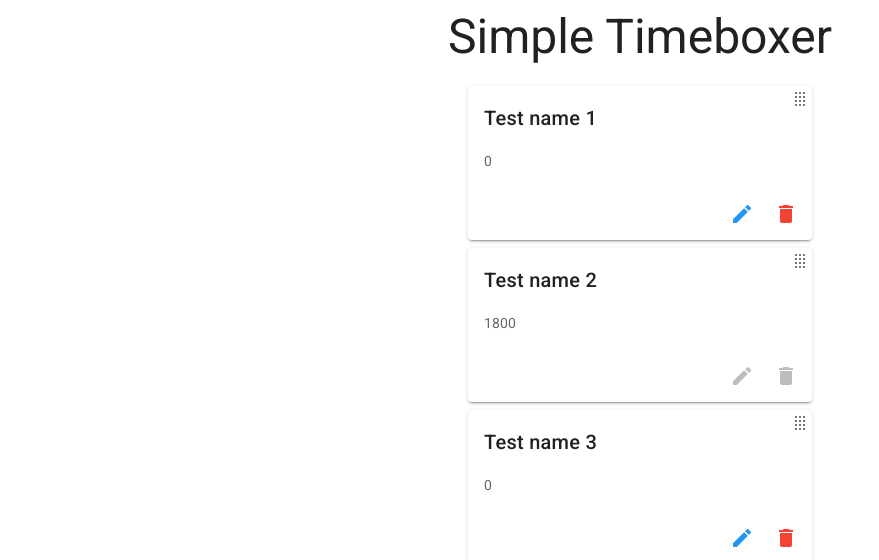
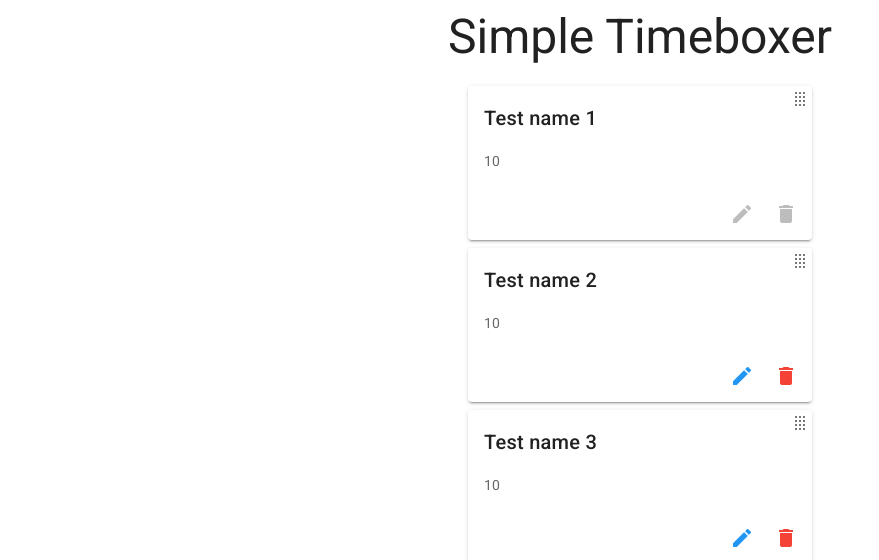
Before and after one commit to tchin25/timebox, a Nuxt app: page / in a window 1280 px wide. Shown: the top 560 px of the page, without its empty margins (0-879 px from the left). Built offline with nearby package versions, Linux system fonts and the light colour scheme.

Commit message:
timeboxes now correctly transfer active state to next timebox once finished

```diff
--- a/components/TimeboxCard.vue
+++ b/components/TimeboxCard.vue
@@ -7,7 +7,7 @@
       {{ title }}
     </v-card-title>
     <v-card-text>
-      {{remainingTime}}
+      {{ remainingTime }}
     </v-card-text>
     <v-card-actions>
       <v-spacer />
@@ -51,7 +51,7 @@
 
 <script>
 import moment from "moment";
-import statusEnum from "../assets/status"
+import statusEnum from "../assets/status";
 import { mapState, mapMutations } from "vuex";
 
 export default {
@@ -74,11 +74,18 @@ export default {
       timerInterval: null
     };
   },
+  mounted() {
+    this.remainingTime = this.duration;
+  },
   methods: {
     updateTimebox() {
       this.editing = false;
     },
-    ...mapMutations("timebox", ["UPDATE_TIMEBOX", "DELETE_TIMEBOX", "NEXT_TIMEBOX"])
+    ...mapMutations("timebox", [
+      "UPDATE_TIMEBOX",
+      "DELETE_TIMEBOX",
+      "NEXT_TIMEBOX"
+    ])
   },
   computed: {
     active() {
@@ -87,27 +94,51 @@ export default {
     ...mapState("timebox", ["currentTimeboxId", "status"])
   },
   watch: {
-    active: function(newVal, oldVal) {
-      if (newVal == true) {
+    active: function(newVal) {
+      if (newVal === true) {
         this.editing = false;
+      }
+    },
+    status: function(newVal) {
+      if (this.currentTimeboxId !== this.id) {
+        return;
+      }
+
+      switch (newVal) {
+        case statusEnum.START:
+          this.timerInterval = setInterval(
+            () => (this.remainingTime -= 1),
+            1000
+          );
+          break;
+        case statusEnum.PAUSED:
+          clearInterval(this.timerInterval);
+          break;
+        case statusEnum.STOPPED:
+          clearInterval(this.timerInterval);
+          this.remainingTime = this.duration;
+          // Reset timeboxlist method
+          break;
       }
     },
     currentTimeboxId: {
       handler: function(newVal) {
-        if (newVal === this.id) {
+        if (newVal !== this.id) {
+          return;
+        }
+
+        if (this.status === statusEnum.START) {
           this.remainingTime = this.duration;
-          if (this.status === statusEnum.START) {
-            this.timerInterval = setInterval(
-              () => (this.remainingTime -= 1),
-              1000
-            );
-          }
+          this.timerInterval = setInterval(
+            () => (this.remainingTime -= 1),
+            1000
+          );
         }
       },
       immediate: true
     },
-    remainingTime: function(newVal){
-      if (newVal === 0){
+    remainingTime: function(newVal) {
+      if (newVal <= 0) {
         clearInterval(this.timerInterval);
         this.NEXT_TIMEBOX();
       }
--- a/store/timebox.js
+++ b/store/timebox.js
@@ -1,14 +1,14 @@
 import statusEnum from "../assets/status"
 
 export const state = () => ({
-  currentTimeboxId: 1,
+  currentTimeboxId: 0,
   status: statusEnum.STOPPED,
   repeat: true,
   timeboxList: [
     {
       id: 0,
       title: "Test name 1",
-      duration: 3600,
+      duration: 10,
       advance: {
         alternate: 0,
         offset: 0
@@ -17,7 +17,7 @@ export const state = () => ({
     {
       id: 1,
       title: "Test name 2",
-      duration: 1800,
+      duration: 10,
       advance: {
         alternate: 0,
         offset: 0
@@ -26,7 +26,7 @@ export const state = () => ({
     {
       id: 2,
       title: "Test name 3",
-      duration: 7200,
+      duration: 10,
       advance: {
         alternate: 0,
         offset: 0
@@ -56,7 +56,7 @@ export const mutations = {
     state.currentTimeboxId = id;
   },
   NEXT_TIMEBOX(state) {
-    let index = state.timeboxList.findIndex(box => box.id == timebox.id);
+    let index = state.timeboxList.findIndex(box => box.id == state.currentTimeboxId);
     if (
       index == -1 ||
       (index == state.timeboxList.length - 1 && repeat == false)
```
